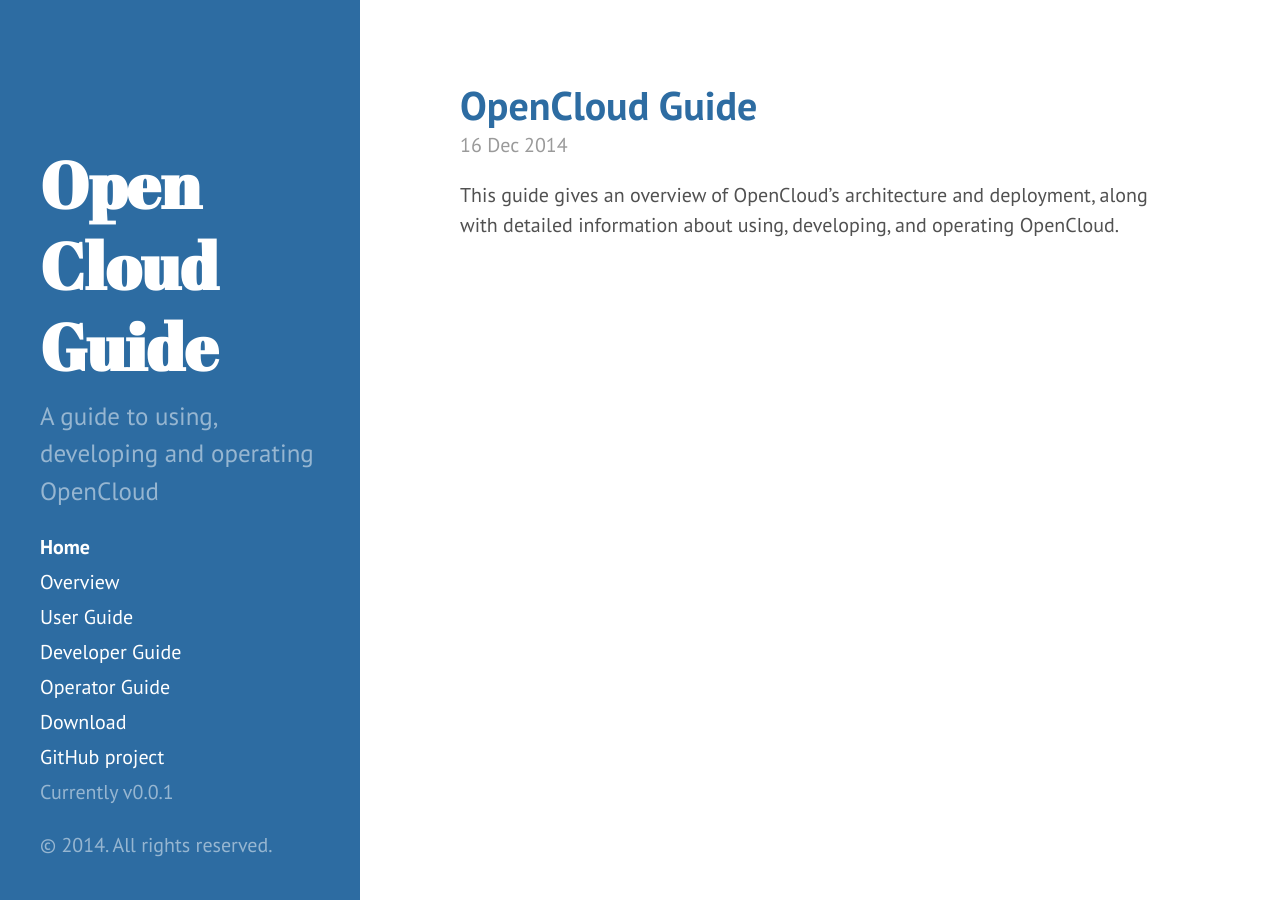
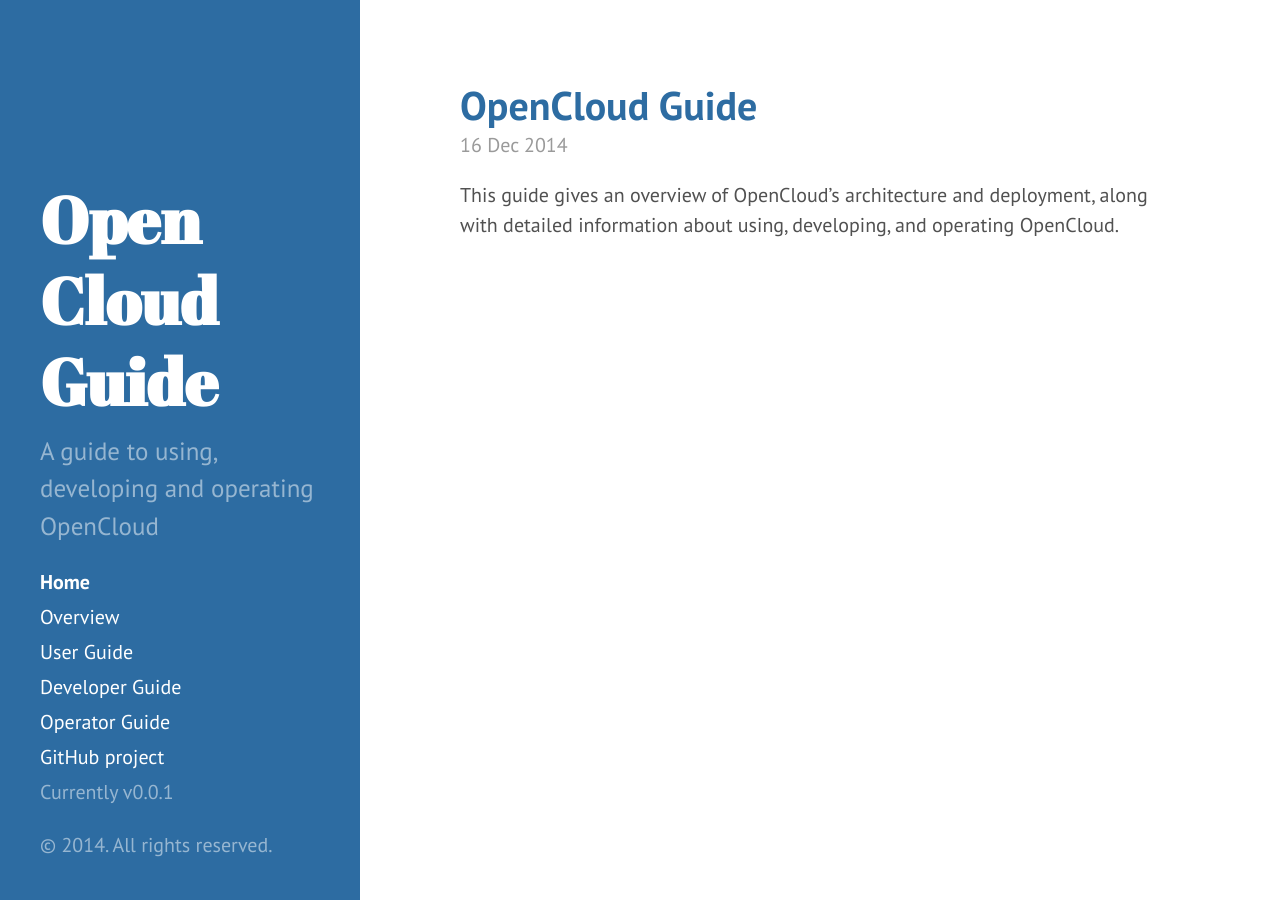
Before and after one commit to open-cloud/open-cloud.github.io.old, a Jekyll site: the page built from index.html, in a window 1280 px wide. Built offline with Jekyll 4.4.1, drawn with Linux system fonts in a browser that asks for light colours; Markdown is read by kramdown in place of the engine named in the settings; the list of posts is cut into pages by our own code.

Commit message:
cleaning up sidebar

```diff
--- a/_includes/sidebar.html
+++ b/_includes/sidebar.html
@@ -26,7 +26,10 @@
         {% endif %}
       {% endfor %}
 
-      <a class="sidebar-nav-item" href="{{ site.github.repo }}/archive/v{{ site.version }}.zip">Download</a>
+<!--
+    <a class="sidebar-nav-item" href="{{ site.github.repo
+      }}/archive/v{{ site.version }}.zip">Download</a>
+-->
       <a class="sidebar-nav-item" href="{{ site.github.repo }}">GitHub project</a>
       <span class="sidebar-nav-item">Currently v{{ site.version }}</span>
     </nav>
```
